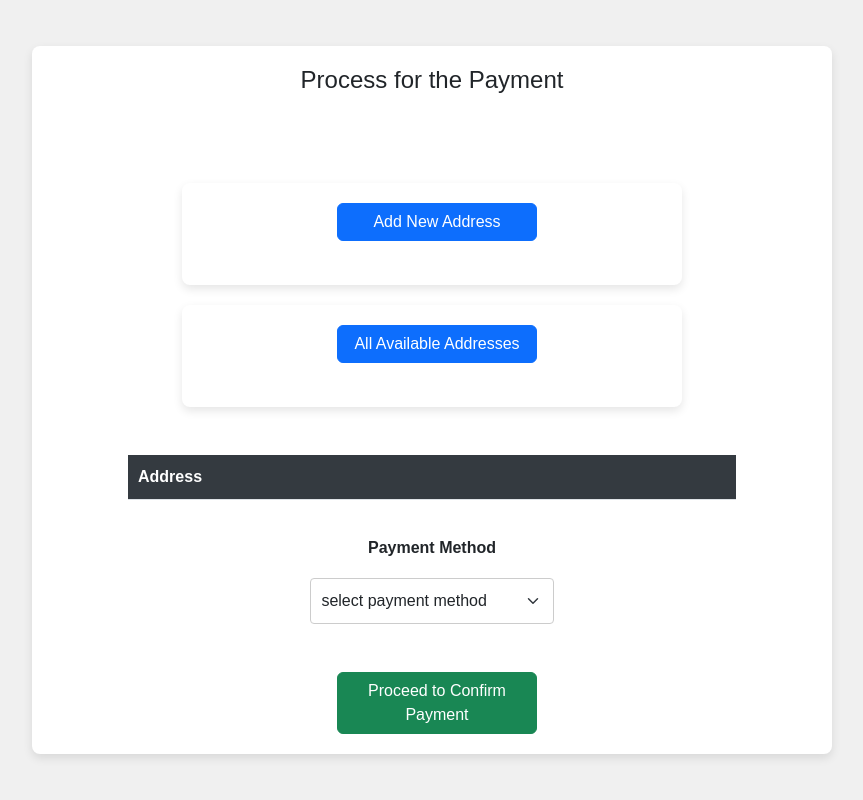
After one commit to Janki3010/E-commerce, a Flask app: page /payment in a window 1280 px wide. The commit adds this page. Shown: the whole page, without its empty margins (208-1071 px from the left). Run offline with Flask 3, Linux system fonts and the light colour scheme; lists and menus that the app fills with data are empty; some libraries are stand-ins or nearby versions.

Commit message:
payment commit

```diff
--- a/module1/pack1/endpoint.py
+++ b/module1/pack1/endpoint.py
@@ -8,5 +8,9 @@ api.add_resource(Products, '/product_details')
 api.add_resource(AddToCart, '/add_to_cart')
 api.add_resource(CartProducts, '/show_cart')
 # api.add_resource(RemoveProduct, '/remove')
+api.add_resource(BuyProducts, '/Buy_Products')
+api.add_resource(AddAddress, '/add_address')
+api.add_resource(ProcessPayment, '/payment')
+api.add_resource(AllAddress, '/all_address')
 api.add_resource(ChatBot, '/chatbot')
 api.add_resource(Logout, '/logout')
--- a/module1/pack1/resources.py
+++ b/module1/pack1/resources.py
@@ -1,6 +1,11 @@
+import os
+
 from flask import redirect, make_response, render_template, request
 from flask_restful import Resource
 import requests
+from werkzeug.utils import secure_filename
+
+from module1 import app
 
 
 class Register(Resource):
@@ -84,6 +89,7 @@ class Products(Resource):
 class AddToCart(Resource):
     def post(self):
         user_id = request.form['user_id']
+
         data = {
             "user_id": request.form['user_id'],
             "product_id": request.form['product_id'],
@@ -99,6 +105,54 @@ class AddToCart(Resource):
             # return make_response('Product added to cart successfully', 200)
         else:
             return make_response('Error adding product to cart', response.status_code)
+
+
+class BuyProducts(Resource):
+    def post(self):
+        response = requests.get('http://127.0.0.1:6002/buy_products')
+
+        if response.status_code == 200:
+            data = response.json()['products']
+            total = response.json()['total_price']
+            return make_response(render_template('buy_products.html', products=data, total=total))
+        else:
+            return make_response('Error at time buy the product', response.status_code)
+
+
+class ProcessPayment(Resource):
+    def get(self):
+        return make_response(render_template('payment.html'))
+
+
+class AllAddress(Resource):
+    def post(self):
+        response = requests.get('http://127.0.0.1:6002/all_address')
+
+        if response.status_code == 200:
+            address = response.json()['user_address']
+            return make_response(render_template('payment.html', all_address=address))
+        else:
+            return make_response('Error at time to fetch all the addresses', response.status_code)
+
+class AddAddress(Resource):
+    def get(self):
+        return make_response(render_template('add_address.html'))
+
+    def post(self):
+        data = {
+            "name": request.form['name'],
+            "street-address": request.form['street-address'],
+            "postal-code": request.form['postal-code'],
+            "city": request.form['city'],
+            "country": request.form['country']
+        }
+
+        response = requests.post('http://127.0.0.1:6002/add_address', json=data)
+
+        if response.status_code == 200:
+            return redirect('http://127.0.0.1:6001/payment')
+        else:
+            return make_response({"error": "Failed to insert data into the database"}, 500)
 
 
 class ChatBot(Resource):
--- /dev/null
+++ b/module1/static/payment.css
@@ -0,0 +1,78 @@
+body {
+    background-color: #f0f4f8; /* Light background for the page */
+    font-family: Arial, sans-serif;
+}
+form {
+    background-color: #ffffff; /* White background for the form */
+    border-radius: 8px; /* Rounded corners */
+    box-shadow: 0 4px 10px rgba(0, 0, 0, 0.1); /* Soft shadow */
+    padding: 20px;
+    margin: 20px auto;
+    max-width: 500px; /* Max width for the form */
+}
+.container {
+    max-width: 800px; /* Maximum width for the container */
+    margin: 0 auto; /* Center the container */
+    padding: 20px; /* Padding around the content */
+    background-color: #ffffff; /* White background for the content area */
+    border-radius: 8px; /* Rounded corners */
+    box-shadow: 0 4px 10px rgba(0, 0, 0, 0.1); /* Soft shadow */
+}
+
+h4 {
+    text-align: center; /* Center the header text */
+    margin-bottom: 20px; /* Space below the header */
+}
+
+button {
+    background-color: #28a745; /* Green button */
+    color: white; /* White text */
+    border: none; /* No border */
+    padding: 10px 15px; /* Padding for button */
+    border-radius: 4px; /* Slightly rounded corners */
+    cursor: pointer; /* Pointer cursor on hover */
+    width: 200px; /* Fixed width for buttons */
+}
+
+button:hover {
+    background-color: #218838; /* Darker green on hover */
+}
+
+.table {
+    width: 100%; /* Full width for the table */
+    margin-top: 20px; /* Space above the table */
+    border-collapse: collapse; /* Remove space between cells */
+}
+
+.thead-dark th {
+    background-color: #343a40; /* Dark background for the header */
+    color: white; /* White text */
+    padding: 10px; /* Padding for header cells */
+}
+
+tbody td {
+    padding: 10px; /* Padding for table cells */
+    border-bottom: 1px solid #ddd; /* Light border between rows */
+}
+
+input[type="radio"] {
+    margin-right: 10px; /* Space between radio button and label */
+}
+
+.form-label {
+    font-weight: bold; /* Bold for labels */
+    margin-top: 20px; /* Space above labels */
+}
+
+.form-select {
+    width: 100%; /* Full width for the select */
+    padding: 10px; /* Padding inside the select */
+    margin-top: 10px; /* Space above the select */
+    border: 1px solid #ccc; /* Light border */
+    border-radius: 4px; /* Slightly rounded corners */
+}
+
+.form-select:focus {
+    border-color: #007bff; /* Change border color on focus */
+    outline: none; /* Remove default outline */
+}
--- a/module1/static/style.css
+++ b/module1/static/style.css
@@ -57,3 +57,15 @@ button:hover {
 .message {
     margin-bottom: 10px;
 }
+
+.input-group {
+    position: relative;
+    display: flex;
+    flex-wrap: wrap;
+    align-items: stretch;
+    width: 32%;
+}
+
+.form-select {
+    width: 32%;
+}
--- a/module1/templates/admin_panel.html
+++ b/module1/templates/admin_panel.html
@@ -6,7 +6,7 @@
 <script src="//code.jquery.com/jquery-1.11.1.min.js"></script>
 <!------ Include the above in your HEAD tag ---------->
 
-<form class="form-horizontal" method="post">
+<form class="form-horizontal" method="post" action="/admin">
 <fieldset>
 
 <!-- Form Name -->
@@ -87,7 +87,8 @@
 <div class="form-group">
   <label class="col-md-4 control-label" for="singlebutton">Add Product</label>
   <div class="col-md-4">
-    <button id="singlebutton" name="singlebutton" class="btn btn-primary">Add</button>
+<!--    <button id="singlebutton" name="singlebutton" class="btn btn-primary">Add</button>-->
+    <input type='submit' value="Add" />
   </div>
   </div>
 
--- /dev/null
+++ b/module1/templates/payment.html
@@ -0,0 +1,47 @@
+{% extends "base.html" %}
+{% block start %}
+<link href="/static/payment.css" rel="stylesheet">
+<link href="/static/style.css" rel="stylesheet">
+<div class="container">
+   <center>
+        <h4>Process for the Payment</h4><br><br>
+
+       <form action="/add_address">
+         <button type="submit" class="btn btn-primary">Add New Address</button><br><br>
+       </form>
+       <form action="/all_address" method="post">
+         <button type="submit" class="btn btn-primary">All Available Addresses</button><br><br>
+       </form>
+
+       <table class="table mt-5" style="width:80%;">
+        <thead class="thead-dark">
+            <tr>
+                <th scope="col">Address</th>
+            </tr>
+        </thead>
+         <tbody>
+            {% for address in all_address %}
+            <tr>
+            <td>
+                <input type="radio" name="selected_address" id="address_{{ loop.index }}" value="{{ address[0] }}">
+                <label for="address_{{ loop.index }}">{{ address[0] }}</label>
+            </td>
+            </tr>
+            {% endfor %}
+         </tbody>
+    </table>
+        <label for="paymentMethod" class="form-label">Payment Method</label>
+        <select id="paymentMethod" class="form-select">
+            <option value="select payment method">select payment method</option>
+            <option value="Card">Card</option>
+            <option value="GPay">GPay</option>
+            <option value="PayPal">PayPal</option>
+            <option value="Cash">Cash</option>
+        </select><br><br>
+        <button class="btn btn-success" type="submit">Proceed to Confirm Payment</button>
+    </center>
+
+</div>
+
+
+{% endblock %}
--- a/module1/templates/product_details.html
+++ b/module1/templates/product_details.html
@@ -1,5 +1,6 @@
 {% extends "base.html" %}
 {% block start %}
+<div class="container">
 <form class="form-horizontal">
 <center>
     <!-- Form Name -->
@@ -56,4 +57,5 @@
 <a class="btn btn-primary" href="/chatbot">ChatBot</a>
 <a href="/logout" class="btn btn-outline-danger">Logout</a>
 </form>
+</div>
 {% endblock %}
```
Also changed, not shown: module1/static/address.css (added, +58 -0 lines), module1/templates/add_address.html (added, +67 -0 lines), module1/templates/buy_products.html (added, +35 -0 lines), module1/templates/cartProducts.html (+6 -2 lines).
